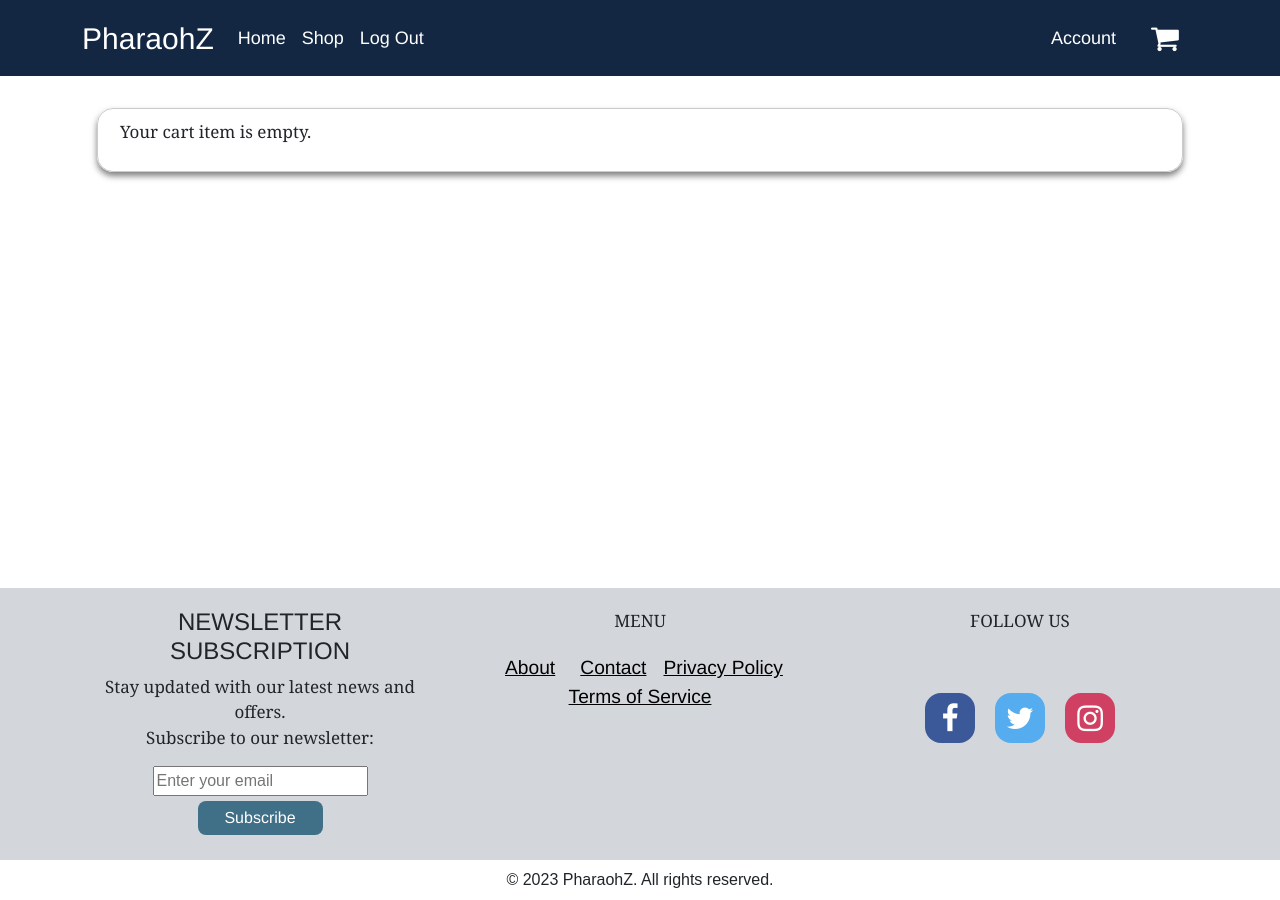
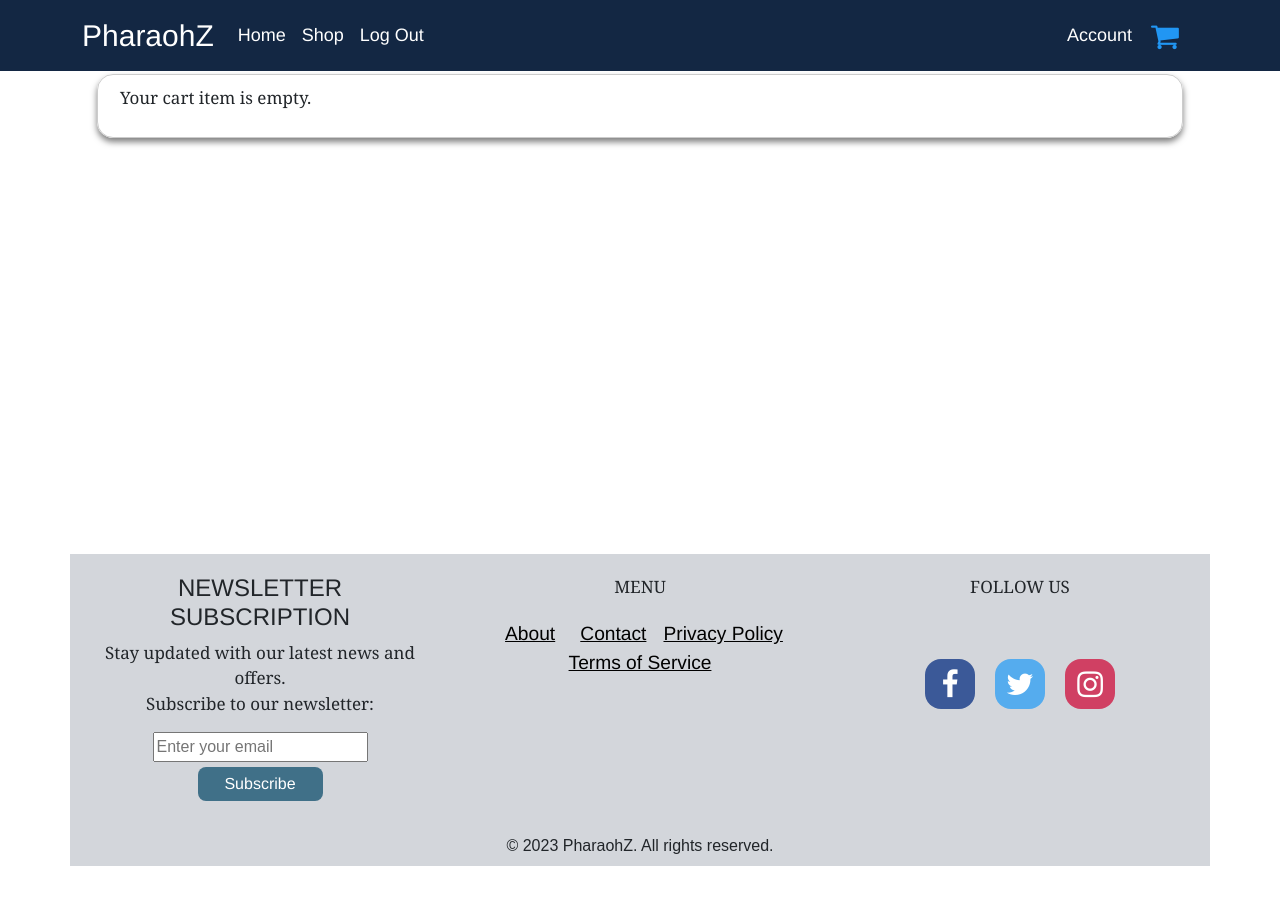
Before and after one commit to edomanuli/pharaohz-cart, a Flask app: page /cart in a window 1280 px wide. After the commit the page ends 866 px from the top, so only its background shows below. Run offline with Flask 3, Linux system fonts and the light colour scheme; the visitor is signed in with stand-in values (Sample User, id 1); data that the repository does not hold is empty.

Commit message:
Update layout.html

```diff
--- a/templates/layout.html
+++ b/templates/layout.html
@@ -15,7 +15,7 @@
     <link rel="stylesheet" href="https://cdnjs.cloudflare.com/ajax/libs/font-awesome/4.7.0/css/font-awesome.min.css">
     <link rel="stylesheet" type="text/css" href="{{ url_for('static', filename='styles.css') }}">
   </head>
-  <body>
+  <body class="p-3 m-0 border-0 bd-example m-0 border-0">
 
       <header class="fixed-top">
         <nav class="navbar navbar-expand-lg">
@@ -58,7 +58,6 @@
                 </li>
 
               </ul>
-              <form class="d-flex me-3" role="search">
                 <ul class="navbar-nav">
                   <li class="nav-item">
                     {% if current_user.is_authenticated %}
@@ -67,8 +66,7 @@
                   </li>
                 </ul>
 
-              </form>
-              <a class="navbar-brand me-2" href="{{ url_for('cart_page') }}" id="Shopping">
+              <a class="me-2" href="{{ url_for('cart_page') }}" id="Shopping">
                 <i style="font-size:30px" class="fa">&#xf07a;</i>
               </a>
                 <button class="navbar-toggler" type="button" data-bs-toggle="collapse"
@@ -96,11 +94,11 @@
           {% block content %}{% endblock content %}
       </main>
 
-      <footer>
-        <hr>
-        <div class="container text-center footer-container">
+      <footer class="container justify-content-center text-center">
+
+        <div class="text-center footer-container">
           <div class="row">
-            <div class="col footer-columns">
+            <div class="col-4 footer-columns">
               <h4>NEWSLETTER SUBSCRIPTION</h3>
               <p>Stay updated with our latest news and offers. <br>
                   Subscribe to our newsletter:</p>
@@ -109,7 +107,7 @@
                   <button class="btn btn-primary" type="submit">Subscribe</button>
               </form>
             </div>
-            <div class="col footer-columns">
+            <div class="col-12 col-4 footer-columns">
               <p>MENU</p>
               <ul class="pages-nav d-flex flex-wrap justify-content-evenly">
                 <li><a href="#about" class="p-2">About</a></li>
@@ -118,7 +116,7 @@
                 <li><a href="#terms">Terms of Service</a></li>
             </ul>
             </div>
-            <div class="col footer-columns">
+            <div class="col-4 footer-columns">
               <p>FOLLOW US</p>
               <div class="social-icons">
                 <a href="#" class="fa fa-facebook"></a>
@@ -127,11 +125,13 @@
               </div>
             </div>
           </div>
+          <div class="copyright text-center p-2">
+            &copy; 2023 PharaohZ. All rights reserved.
+          </div>
         </div>
+
       </footer>
-      <div class="copyright text-center p-2">
-        &copy; 2023 PharaohZ. All rights reserved.
-    </div>
+
     </div>
     <script src="{{ url_for('static', filename='js/cart.js') }}"></script>
     <script src="https://cdn.jsdelivr.net/npm/bootstrap@5.3.2/dist/js/bootstrap.bundle.min.js"
```
